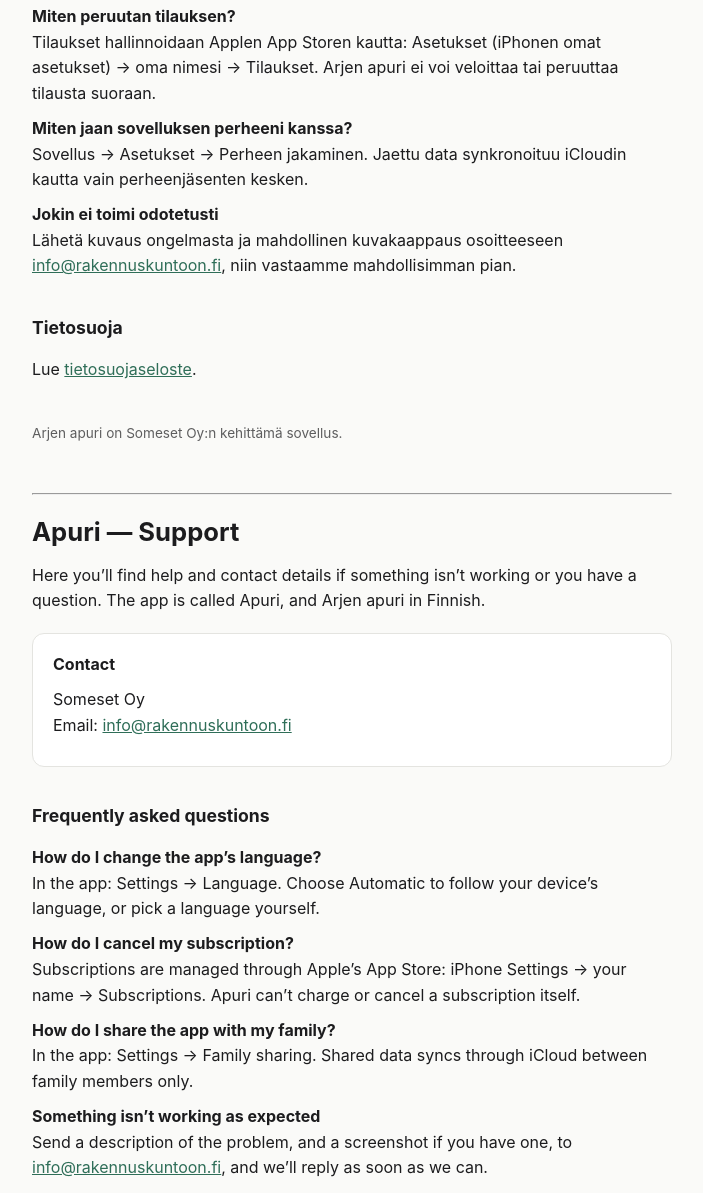
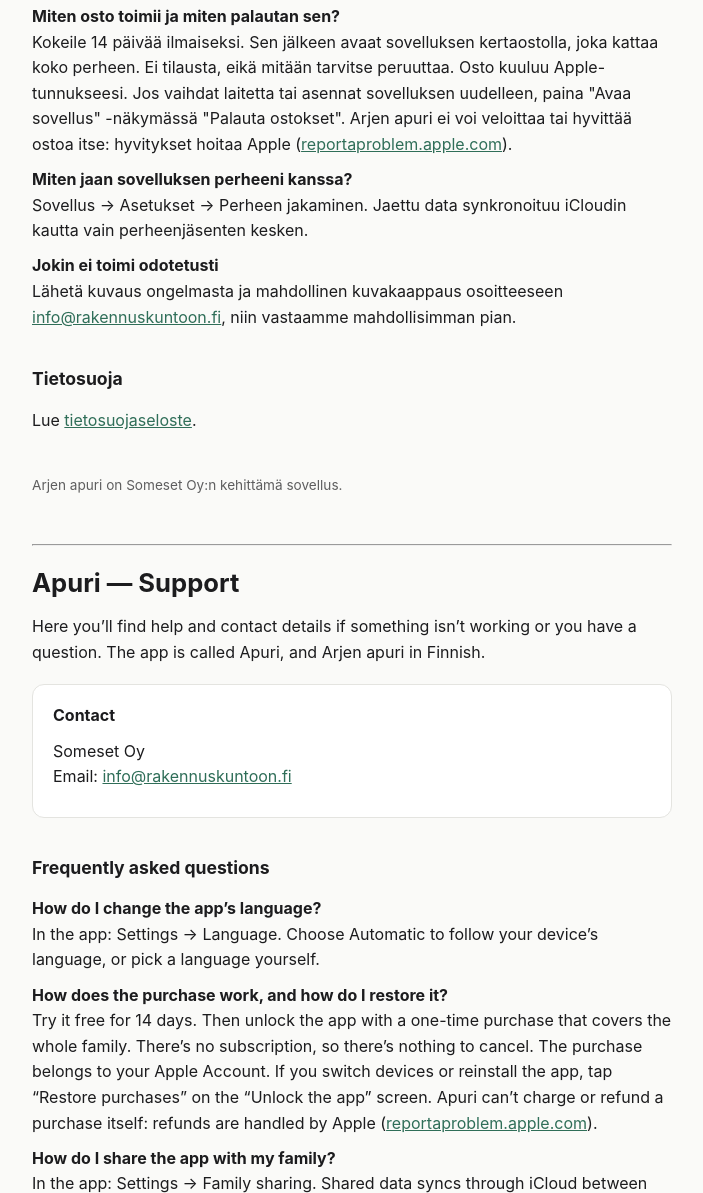
Before and after one commit to 58smdstjdt-sys/arjen-apuri-tuki, a plain HTML site: page index.html in a window 1280 px wide. Shown: the part 497-1690 px from the top of the page, without its empty margins (288-991 px from the left). Drawn offline with Linux system fonts and the light colour scheme.

Commit message:
Tukisivu: tilauskysymys korvattu kertaoston ohjeella (fi, en)
Co-Authored-By: Claude Sonnet 5.5 <noreply@anthropic.com>

```diff
--- a/index.html
+++ b/index.html
@@ -53,8 +53,8 @@
   <p><strong>Miten muutan sovelluksen kieltä?</strong><br />
   Sovellus → Asetukset → Kieli. Valitse "Automaattinen", jos haluat käyttää laitteen omaa kieliasetusta, tai valitse kieli käsin.</p>
 
-  <p><strong>Miten peruutan tilauksen?</strong><br />
-  Tilaukset hallinnoidaan Applen App Storen kautta: Asetukset (iPhonen omat asetukset) → oma nimesi → Tilaukset. Arjen apuri ei voi veloittaa tai peruuttaa tilausta suoraan.</p>
+  <p><strong>Miten osto toimii ja miten palautan sen?</strong><br />
+  Kokeile 14 päivää ilmaiseksi. Sen jälkeen avaat sovelluksen kertaostolla, joka kattaa koko perheen. Ei tilausta, eikä mitään tarvitse peruuttaa. Osto kuuluu Apple-tunnukseesi. Jos vaihdat laitetta tai asennat sovelluksen uudelleen, paina "Avaa sovellus" -näkymässä "Palauta ostokset". Arjen apuri ei voi veloittaa tai hyvittää ostoa itse: hyvitykset hoitaa Apple (<a href="https://reportaproblem.apple.com" target="_blank" rel="noopener">reportaproblem.apple.com</a>).</p>
 
   <p><strong>Miten jaan sovelluksen perheeni kanssa?</strong><br />
   Sovellus → Asetukset → Perheen jakaminen. Jaettu data synkronoituu iCloudin kautta vain perheenjäsenten kesken.</p>
@@ -83,8 +83,8 @@
   <p><strong>How do I change the app’s language?</strong><br />
   In the app: Settings → Language. Choose Automatic to follow your device’s language, or pick a language yourself.</p>
 
-  <p><strong>How do I cancel my subscription?</strong><br />
-  Subscriptions are managed through Apple’s App Store: iPhone Settings → your name → Subscriptions. Apuri can’t charge or cancel a subscription itself.</p>
+  <p><strong>How does the purchase work, and how do I restore it?</strong><br />
+  Try it free for 14 days. Then unlock the app with a one-time purchase that covers the whole family. There’s no subscription, so there’s nothing to cancel. The purchase belongs to your Apple Account. If you switch devices or reinstall the app, tap “Restore purchases” on the “Unlock the app” screen. Apuri can’t charge or refund a purchase itself: refunds are handled by Apple (<a href="https://reportaproblem.apple.com" target="_blank" rel="noopener">reportaproblem.apple.com</a>).</p>
 
   <p><strong>How do I share the app with my family?</strong><br />
   In the app: Settings → Family sharing. Shared data syncs through iCloud between family members only.</p>
```
